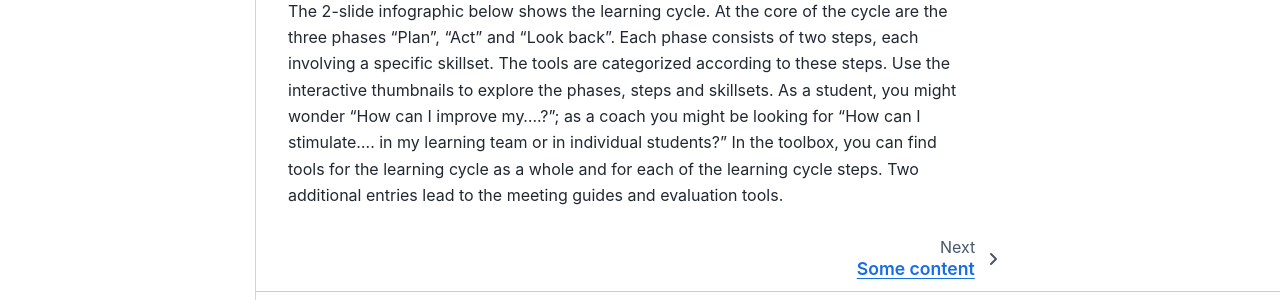
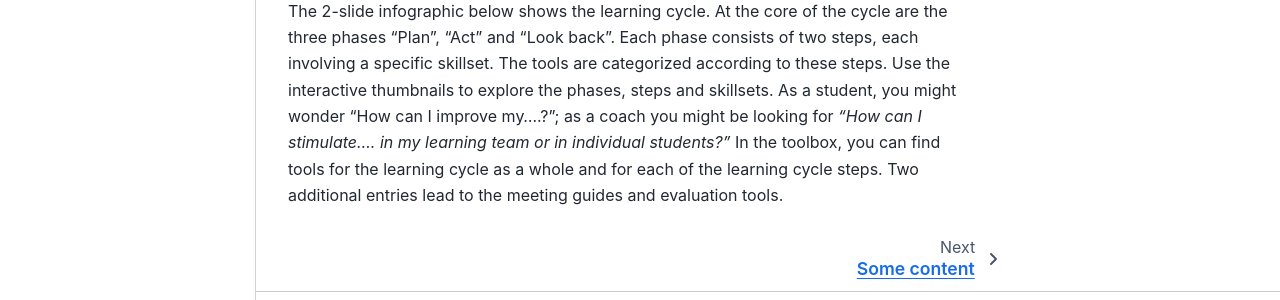
Before and after one commit to msaive/Learning-Cycle-Toolbox-, a Jupyter Book: the page built from book/intro.md, in a window 1280 px wide and 1290 px high. Shown: the part 919-1219 px from the top of the window. Built offline with Jupyter Book 1.0.4 settings and Sphinx 7.4.7 and the Sphinx Book theme 1.1.4, drawn with Linux system fonts in a browser that asks for light colours; comment, search, counter and statistics services are not loaded.

```diff
--- a/book/intro.md
+++ b/book/intro.md
@@ -16,4 +16,4 @@ You may want to consult the toolbox when looking for help or inspiration on a sp
 
 _How to find the right tool?_
 
-The 2-slide infographic below shows the learning cycle. At the core of the cycle are the three phases “Plan”, “Act” and “Look back”. Each phase consists of two steps, each involving a specific skillset. The tools are categorized according to these steps. Use the interactive thumbnails to explore the phases, steps and skillsets. As a student, you might wonder "How can I improve my....?"; as a coach you might be looking for "How can I stimulate.... in my learning team or in individual students?" In the toolbox, you can find tools for the learning cycle as a whole and for each of the learning cycle steps. Two additional entries lead to the meeting guides and evaluation tools.
+The 2-slide infographic below shows the learning cycle. At the core of the cycle are the three phases “Plan”, “Act” and “Look back”. Each phase consists of two steps, each involving a specific skillset. The tools are categorized according to these steps. Use the interactive thumbnails to explore the phases, steps and skillsets. As a student, you might wonder "How can I improve my....?"; as a coach you might be looking for _"How can I stimulate.... in my learning team or in individual students?"_ In the toolbox, you can find tools for the learning cycle as a whole and for each of the learning cycle steps. Two additional entries lead to the meeting guides and evaluation tools.
```
